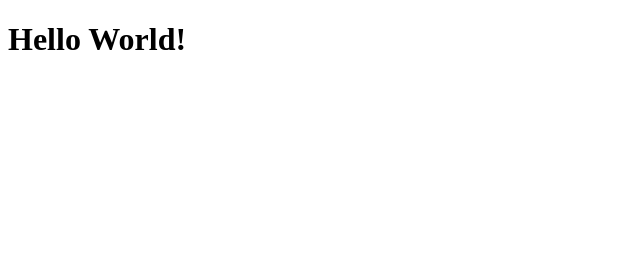
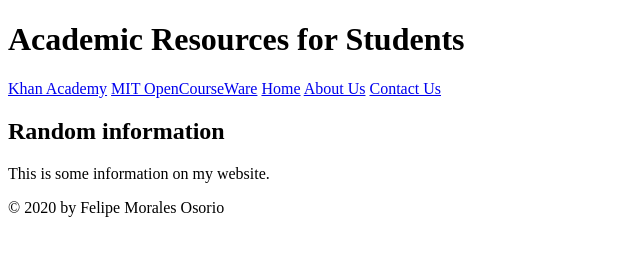
Before and after one commit to FelMorOso/fastCars, a plain HTML site: page index.html in a window 1280 px wide. Shown: the whole page, without its empty margins (0-640 px from the left). Drawn offline with Linux system fonts and the light colour scheme.

Commit message:
Add index.html to master

```diff
--- a/index.html
+++ b/index.html
@@ -6,6 +6,23 @@
     <title>Document</title>
 </head>
 <body>
-    <h1>Hello World!</h1>
+    <header>
+        <h1>Academic Resources for Students</h1>
+        <nav>
+            <a href="https://www.khanacademy.org/" target="_blank">Khan Academy</a>
+            <a href="https://ocw.mit.edu/" target="_blank">MIT OpenCourseWare</a>
+            <a href="index.html">Home</a>
+            <a href="about.html">About Us</a>
+            <a href="contact.html">Contact Us</a>
+        </nav>
+    </header>
+
+    <h2>Random information</h2>
+    <p>This is some information on my website.</p>
+
+    <footer>
+        <p>&copy; 2020 by Felipe Morales Osorio</p>
+    </footer>
 </body>
+
 </html>
```
